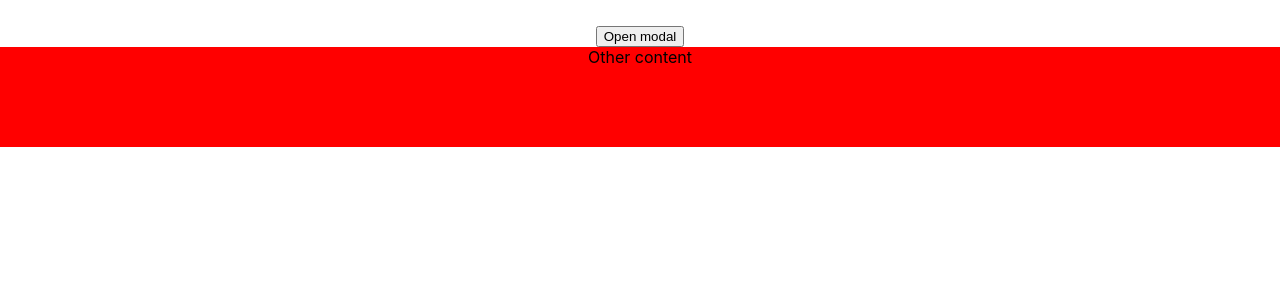
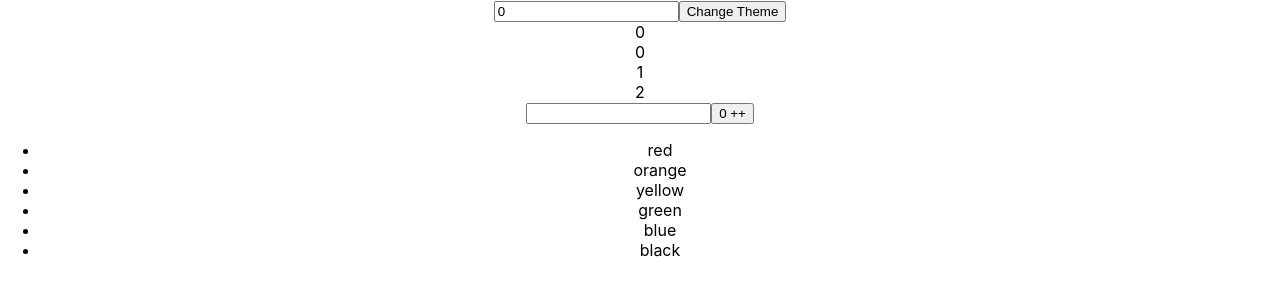
Before and after one commit to roman-toritsyn/react-studying, a React (Create React App) app: page / in a window 1280 px wide. Shown: the top 300 px of the page. Built offline with nearby package versions, Linux system fonts and the light colour scheme.

Commit message:
optimisation

```diff
--- a/src/App.tsx
+++ b/src/App.tsx
@@ -14,6 +14,8 @@ import { Useref } from './components/RefForwarding';
 import { SetState } from './components/SetState';
 import { Context } from './components/UseContext';
 import { UseContextSeperate } from './components/UseContextSeperate';
+import { UseMemo } from './components/UseMemo';
+import { ForReactMemo } from './components/ReactMemo'
 
 function App() {
   const [online, setOnline] = useState(true);
@@ -49,7 +51,9 @@ function App() {
       <Useref /> */}
       {/* <InfoComponentWithCounter /> */}
       {/* <JSXinDepth /> */}
-      <ModalContainer />
+      {/* <ModalContainer /> */}
+      <UseMemo />
+      <ForReactMemo />
     </div>
   );
 }
--- a/src/components/Portals/Portal.jsx
+++ b/src/components/Portals/Portal.jsx
@@ -10,7 +10,7 @@ const ModalContainerS = {
 const OtherContentS = {
   height: '100px',
   backgroundColor: 'red',
-  zIndex: 2
+  zIndex: 2,
 }
 
 export const ModalContainer = () => {
--- /dev/null
+++ b/src/components/ReactMemo/ForReactMemo.jsx
@@ -0,0 +1,36 @@
+import React, { useState, useMemo } from "react"
+import { ReactMemo } from "./ReactMemo"
+
+const colors = ['red', 'orange', 'yellow', 'green', 'blue', 'black']
+
+export const ForReactMemo = () => {
+  const [count, setCount] = useState(0)
+  const [query, setQuery] = useState('')
+
+  const getVisibleColors = () => {
+    console.log(`filtering with ${query}`);
+
+    return colors.filter(color => color.includes(query));
+  }
+
+  const visibleColors = useMemo(
+    getVisibleColors,
+    [query]
+  )
+
+   const clickHandler = () => setCount(prevC => prevC + 1)
+   const changeHandler = (event) => setQuery(event.target.value)
+
+  return (
+    <>
+      <input
+        type="text"
+        value={query}
+        onChange={changeHandler}
+      />
+      <button onClick={clickHandler}>{count} ++</button>
+
+      <ReactMemo words={visibleColors} />
+    </>
+  )
+}
--- /dev/null
+++ b/src/components/ReactMemo/ReactMemo.jsx
@@ -0,0 +1,14 @@
+import React from "react";
+
+export const ReactMemo = React.memo(
+  ({ words }) => {
+    console.log('rendering words list');
+
+    const wordList = words.map(word => <li key={word}>{word}</li>)
+    return (
+      <ul>
+        {wordList}
+      </ul>
+    );
+  }
+);
--- /dev/null
+++ b/src/components/ReactMemo/index.js
@@ -0,0 +1,2 @@
+export * from './ForReactMemo'
+export * from './ReactMemo'
--- /dev/null
+++ b/src/components/UseMemo/ListOfNums.jsx
@@ -0,0 +1,14 @@
+import React, { useState, useEffect } from "react"
+
+export const ListOfNums = ({ getItems }) => {
+  const [items, setItems] = useState([])
+
+  useEffect(() => {
+    setItems(getItems())
+    console.log('items updated');
+  }, [getItems])
+
+  return (
+    items.map(item => <div key={item}>{item}</div>)
+  )
+}
--- /dev/null
+++ b/src/components/UseMemo/UseMemo.jsx
@@ -0,0 +1,63 @@
+import React, { useState, useMemo, useCallback } from "react"
+import { ListOfNums } from ".";
+
+// useMemo - значение useCallback - функцию
+
+// useMomo сохраняет результат в переменную и подьедает место, поэтому использовать его "везде" тоже не варик.
+
+export const UseMemo = () => {
+  const [number, setNumber] = useState(0)
+  const [dark, setDark] = useState(false)
+
+  // допустим медленная функция имеет долгое время выполнения, а при рендере компонента, мы ее вызываем каждый раз,чтобы узнать даблНамбер
+  // но мы не хотим выщитывать каждый раз двойное число, если само число не изменилось.
+
+  // const doubleNumber = slowFunction(number) =>>>>
+
+  // кешируем результат вызова медленной функции и не выщитываем его, если массив зависимостей не изменился.
+  const doubleNumber = useMemo(() => {
+    console.log('doubleNumber recalculated');
+    return slowFunction(number)
+  }, [number]);
+
+  // мемоизируем обьект стилей, который будет меняться только при изменении массива зависимостей
+  // и тогда не будет пересоздаваться каждый раз новый обьект при рендере компонента
+  const themeStyles = useMemo(() => {
+    console.log('theme obj created');
+
+    return ({
+      backgroundColor: dark ? 'black' : 'white',
+      color: dark ? 'white' : 'black',
+    })
+  }, [dark])
+
+
+  // каждый раз создаем новую функцию и рендерим поновой список из-за изменения пропса(изменилась тема - компонент рендерится - функция новая)
+  // const getItems = () => [number, number + 1, number + 2]; =>>>>>
+
+  const getItems = useCallback(
+    () => {
+      return () => [number, number + 1, number + 2]
+    },
+    [number],
+  )
+
+
+  const changeHandler = (value) => setNumber(value)
+  const clickHandler = () => setDark(prevDark => !prevDark)
+
+  return (
+    <>
+    <input type="number" value={number} onChange={(e) => changeHandler(+e.target.value)}/>
+    <button onClick={clickHandler}>Change Theme</button>
+    <div style={themeStyles}>{doubleNumber}</div>
+    <ListOfNums getItems={getItems} />
+    </>
+  )
+}
+
+function slowFunction(num) {
+  for (let i = 0; i <= 100000000000000000000000000; i++) {
+    return num * 2
+  }
+}
--- /dev/null
+++ b/src/components/UseMemo/index.js
@@ -0,0 +1,2 @@
+export * from './UseMemo'
+export * from './ListOfNums'
```
